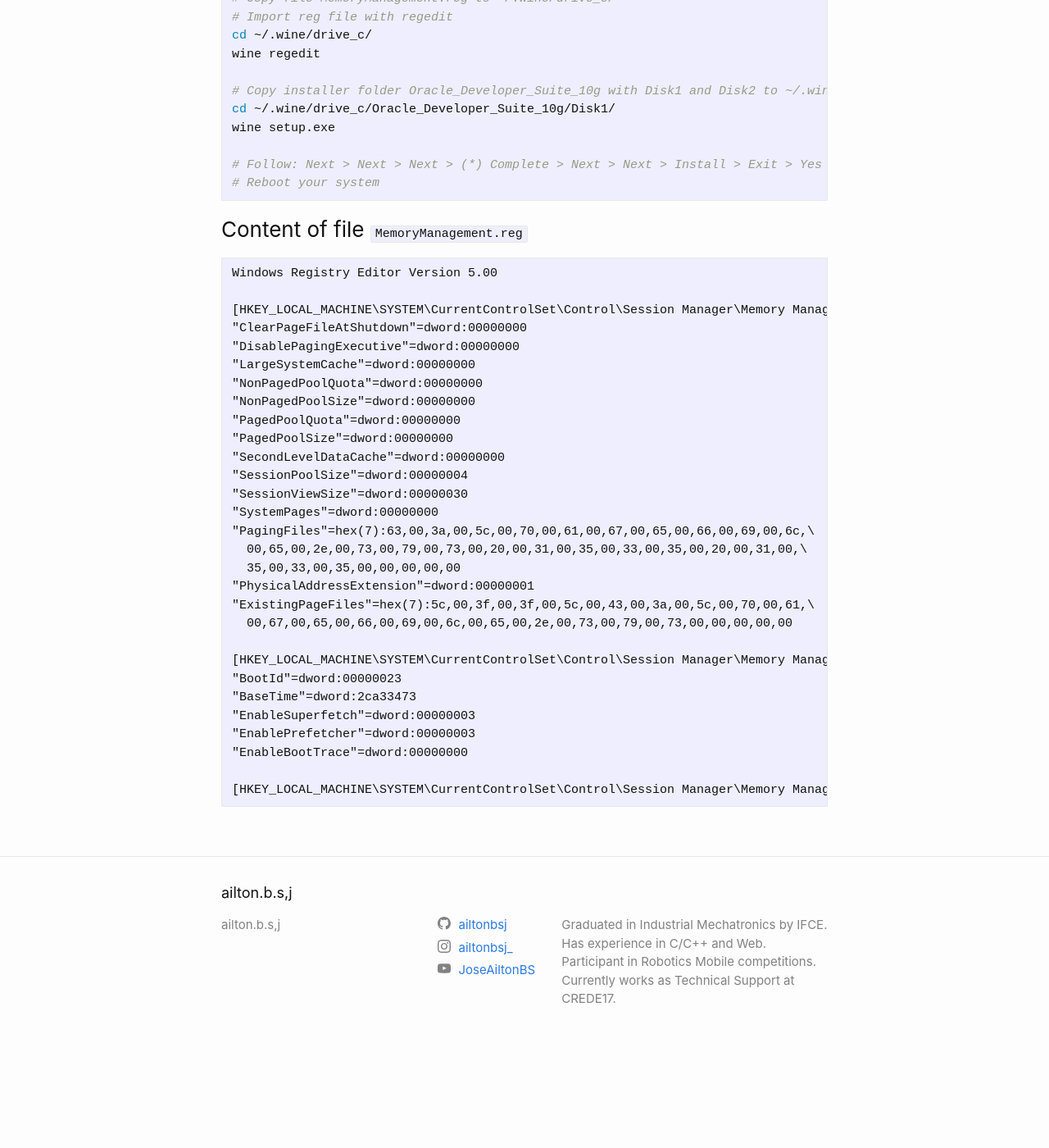
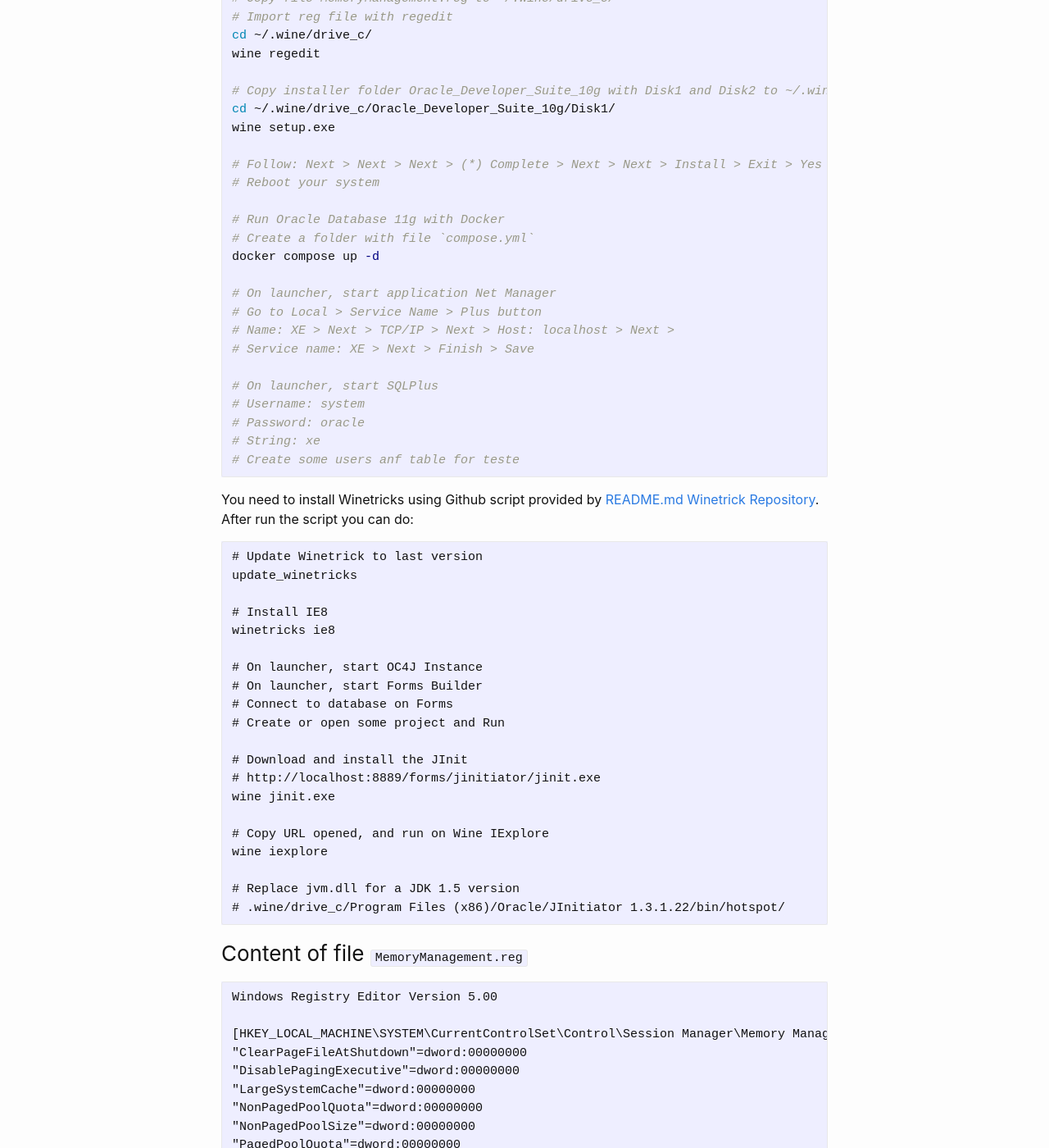
Before and after one commit to ailtonbsj/ailtonbsj.github.io, a Jekyll site: the page built from _posts/2025-04-20-installing-oracle-forms-10g-on-linux.md, in a window 1280 px wide and 1400 px high, scrolled down 1152 px. Shown: the whole window at 82% size. Built offline with Jekyll 4.4.1, drawn with Linux system fonts in a browser that asks for light colours; comment, search, counter and statistics services are not loaded; before the commit the page ends 2442 px from its top, so only the background shows below that; some of the changed text lies outside the part shown.

Commit message:
Update 2025-04-20-installing-oracle-forms-10g-on-linux.md

````diff
--- a/_posts/2025-04-20-installing-oracle-forms-10g-on-linux.md
+++ b/_posts/2025-04-20-installing-oracle-forms-10g-on-linux.md
@@ -55,6 +55,46 @@ wine setup.exe
 
 # Follow: Next > Next > Next > (*) Complete > Next > Next > Install > Exit > Yes
 # Reboot your system
+
+# Run Oracle Database 11g with Docker
+# Create a folder with file `compose.yml`
+docker compose up -d
+
+# On launcher, start application Net Manager
+# Go to Local > Service Name > Plus button
+# Name: XE > Next > TCP/IP > Next > Host: localhost > Next >
+# Service name: XE > Next > Finish > Save
+
+# On launcher, start SQLPlus
+# Username: system
+# Password: oracle
+# String: xe
+# Create some users anf table for teste
+```
+
+You need to install Winetricks using Github script provided by [README.md Winetrick Repository](https://github.com/Winetricks/winetricks). After run the script you can do:
+
+```
+# Update Winetrick to last version
+update_winetricks
+
+# Install IE8
+winetricks ie8
+
+# On launcher, start OC4J Instance
+# On launcher, start Forms Builder
+# Connect to database on Forms
+# Create or open some project and Run
+
+# Download and install the JInit
+# http://localhost:8889/forms/jinitiator/jinit.exe
+wine jinit.exe
+
+# Copy URL opened, and run on Wine IExplore
+wine iexplore
+
+# Replace jvm.dll for a JDK 1.5 version
+# .wine/drive_c/Program Files (x86)/Oracle/JInitiator 1.3.1.22/bin/hotspot/
 ```
 
 ### Content of file `MemoryManagement.reg`
@@ -90,3 +130,68 @@ Windows Registry Editor Version 5.00
 
 [HKEY_LOCAL_MACHINE\SYSTEM\CurrentControlSet\Control\Session Manager\Memory Management\StoreParameters]
 ```
+
+### Content of file `compose.yml`
+
+```
+services:
+  oracle-db:
+    image: oracleinanutshell/oracle-xe-11g:latest
+    environment:
+      - ORACLE_DISABLE_ASYNCH_IO=true
+      - ORACLE_ALLOW_REMOTE=true
+      - ORACLE_ENABLE_XDB=true
+    ports:
+      - 1521:1521
+      - 5500:5500
+      - 49161:1521
+      - 8080:8080
+
+# username: system
+# password: oracle
+# sid: xe
+# hostname: localhost
+# DOCUMENTATION: https://hub.docker.com/r/oracleinanutshell/oracle-xe-11g
+```
+
+### Samples of SQL commands for SQLPlus
+
+```sql
+CREATE USER nota_fiscal IDENTIFIED BY 123;
+ALTER USER nota_fiscal quota unlimited on USERS;
+ALTER USER nota_fiscal quota unlimited on SYSTEM;
+GRANT CREATE SESSION TO nota_fiscal;
+
+CREATE TABLE NOTA_FISCAL.CLIENTES (
+	"CODIGO" NUMBER(38,0) NOT NULL ENABLE,
+	"NOME" VARCHAR2(100),
+	 CONSTRAINT "CLIENTE_PK" PRIMARY KEY ("CODIGO")
+);
+
+CREATE TABLE NOTA_FISCAL.PRODUTOS (
+	"CODIGO" NUMBER(38,0) NOT NULL ENABLE,
+	"NOME" VARCHAR2(100) NOT NULL ENABLE,
+	"PRECO_UNITARIO" NUMBER(38,0),
+	 CONSTRAINT "PRODUTOS_PK" PRIMARY KEY ("CODIGO")
+);
+
+CREATE TABLE NOTA_FISCAL.VENDAS (
+	"CODIGO" NUMBER(38,0) NOT NULL ENABLE,
+	"DATA" DATE NOT NULL ENABLE,
+	"CLIENTE_ID" NUMBER(38,0) NOT NULL ENABLE,
+	"OBSERVACAO" VARCHAR2(100),
+	 CONSTRAINT "VENDAS_PK" PRIMARY KEY ("CODIGO")
+);
+
+ALTER TABLE
+	NOTA_FISCAL.VENDAS
+	ADD CONSTRAINT "VENDAS_CLIENTE_FK"
+	FOREIGN KEY ("CLIENTE_ID")
+	REFERENCES "NOTA_FISCAL"."CLIENTES" ("CODIGO") ENABLE;
+
+CREATE TABLE NOTA_FISCAL.VENDAS_ITENS (
+	"VENDAS_ID" NUMBER(38,0),
+	"QUANTIDADE" NUMBER(38,0),
+	"PRODUTO_ID" NUMBER(38,0)
+);
+```
````
Also changed, not shown: other parts of _posts/2025-04-20-installing-oracle-forms-10g-on-linux.md (+1 -1 lines).
